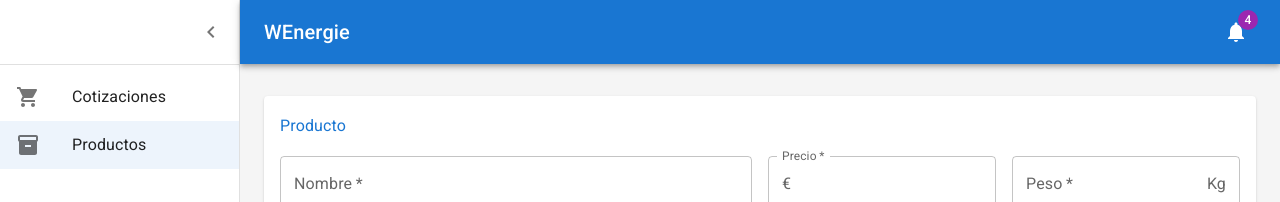
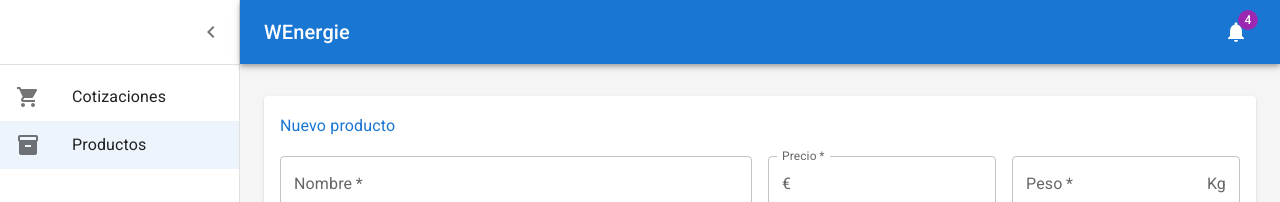
Before and after one commit to NachoCasta/WEnergie, a React (Create React App) app in the folder w-energie/: page /productos/nuevo in a window 1280 px wide. Shown: the top 202 px of the page. Built offline with nearby package versions, Linux system fonts and the light colour scheme; what @react-pdf/renderer would draw is missing.

Commit message:
[product] Set form title

```diff
--- a/w-energie/src/components/Products/ProductForm.tsx
+++ b/w-energie/src/components/Products/ProductForm.tsx
@@ -44,7 +44,7 @@
     >
       <Grid container spacing={2}>
         <Grid item lg={12}>
-          <SubTitle>Producto</SubTitle>
+          <SubTitle>{getTitle(variant)}</SubTitle>
         </Grid>
         <Grid item lg={6}>
           <TextField
@@ -111,6 +111,15 @@
   );
 }
 
+function getTitle(variant: ProductFormVariant): string {
+  switch (variant) {
+    case ProductFormVariant.New:
+      return "Nuevo producto";
+    case ProductFormVariant.Edit:
+      return "Editar producto";
+  }
+}
+
 function getSubmitText(variant: ProductFormVariant): string {
   switch (variant) {
     case ProductFormVariant.New:
```
